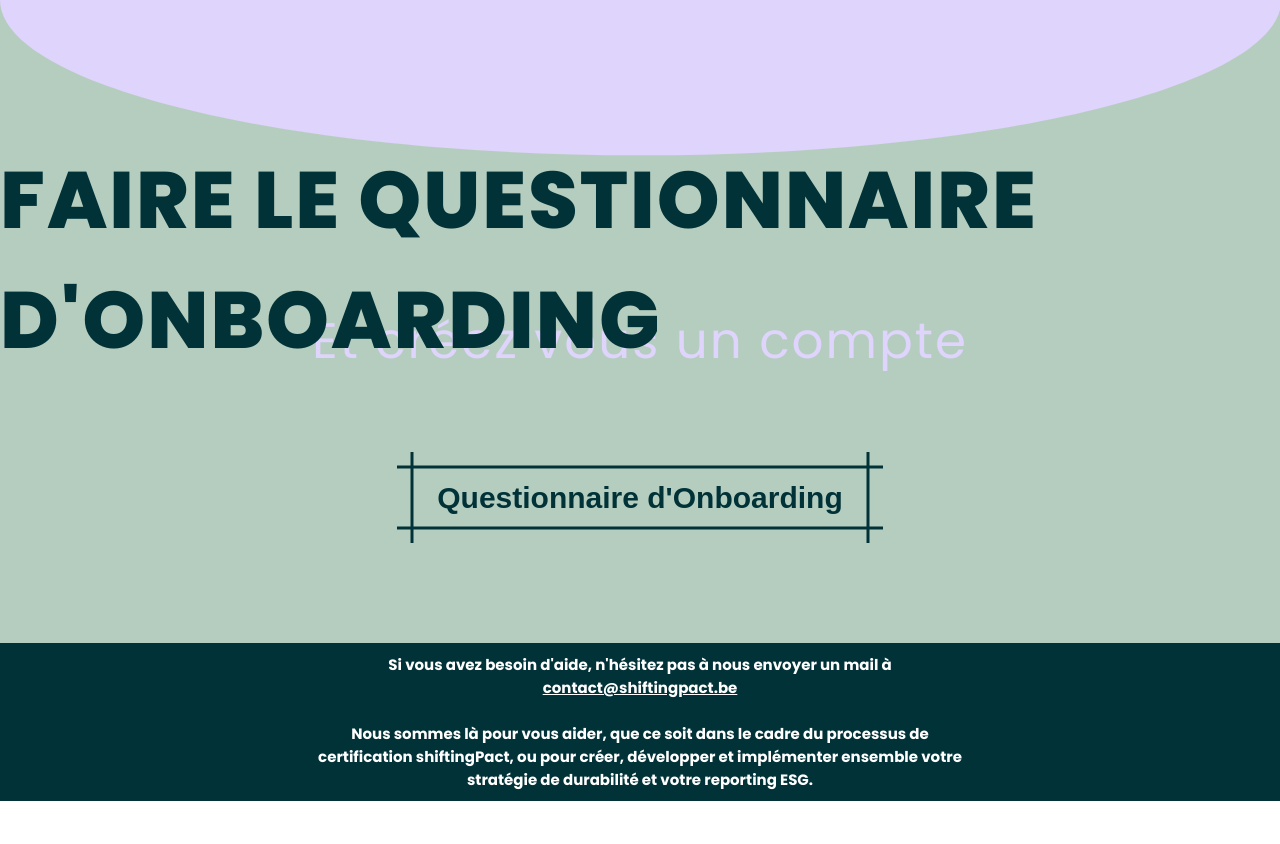
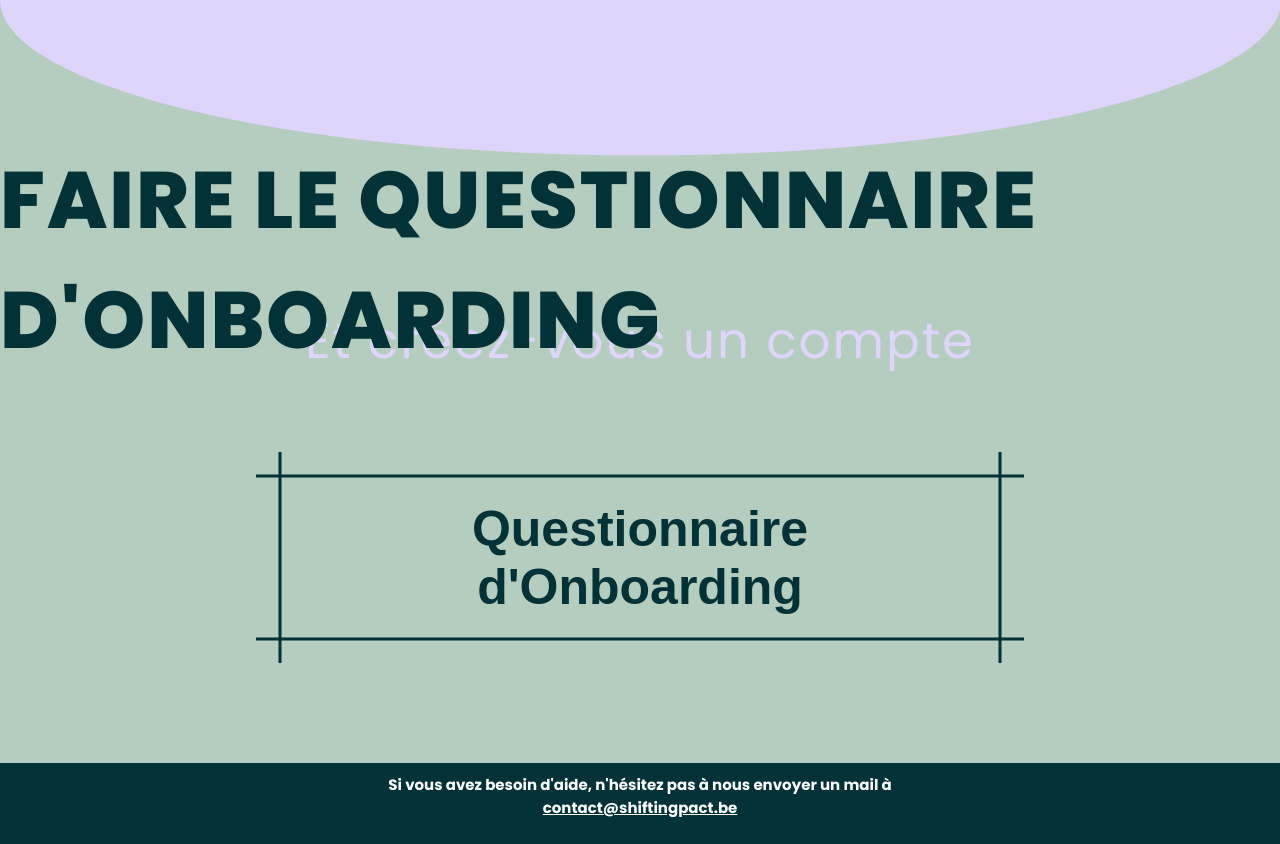
Before and after one commit to Robert-Ailenei-vinci/groupe7PFE, an Angular app in the folder frontEnd/: page /homepage in a window 1280 px wide. Shown: the part 6775-7619 px from the top of the page. Before the commit the page ends 7576 px from the top, so only its background shows below. Built offline with nearby package versions, Linux system fonts and the light colour scheme.

Commit message:
finished landing page

```diff
--- a/frontEnd/src/app/app.routes.ts
+++ b/frontEnd/src/app/app.routes.ts
@@ -17,7 +17,8 @@
   { path: 'login', component: LoginComponent },
   { path: 'loginAdmin', component: LoginAdminComponent },
   { path: 'esg/question/:id', component: QuestionComponent },
-  { path:'esg', component: QuestionnaireComponent }
+  { path:'esg', component: QuestionnaireComponent },
+  { path : 'onboarding', component:HomepageComponent} //A changer avec le questionnaire de onboard
 ];
 
 export const appRoutingProviders = [
--- a/frontEnd/src/app/homepage/homepage.component.css
+++ b/frontEnd/src/app/homepage/homepage.component.css
@@ -298,7 +298,7 @@
     transition: .3s linear, color 0s, background-color 0s;
     outline: var(--b) solid #0000;
     outline-offset: .6em;
-    font-size: 30px;
+    font-size: 50px;
     font-weight: 600;
     border: 0;
 
--- a/frontEnd/src/app/homepage/homepage.component.html
+++ b/frontEnd/src/app/homepage/homepage.component.html
@@ -148,10 +148,10 @@
 
           <h1>Faire le questionnaire d'Onboarding</h1>
           <p>
-             Et créez vous un compte
+             Et créez-vous un compte
           </p>
           <br><br>
-          <button class="button-onboarding" role="button">Questionnaire d'Onboarding</button>
+          <button class="button-onboarding" role="button" [routerLink]="['/onboarding']">Questionnaire d'Onboarding</button>
 
             <div class="custom-shape-divider-top-1733401539">
                 <svg data-name="Layer 1" xmlns="http://www.w3.org/2000/svg" viewBox="0 0 1200 120" preserveAspectRatio="none">
--- a/frontEnd/src/app/homepage/homepage.component.ts
+++ b/frontEnd/src/app/homepage/homepage.component.ts
@@ -1,6 +1,7 @@
 import { AfterViewInit, Component, Inject, PLATFORM_ID } from '@angular/core';
 import { HeaderComponent } from "../header/header.component";
 import { FooterComponent } from '../footer/footer.component';
+import { RouterModule } from '@angular/router';
 import gsap from 'gsap';
 import ScrollTrigger from 'gsap/ScrollTrigger';
 import { isPlatformBrowser } from '@angular/common';
@@ -8,7 +9,7 @@
 
 @Component({
   selector: 'app-homepage',
-  imports: [HeaderComponent, FooterComponent],
+  imports: [HeaderComponent, FooterComponent,RouterModule],
   templateUrl: './homepage.component.html',
   styleUrl: './homepage.component.css'
 })
```
